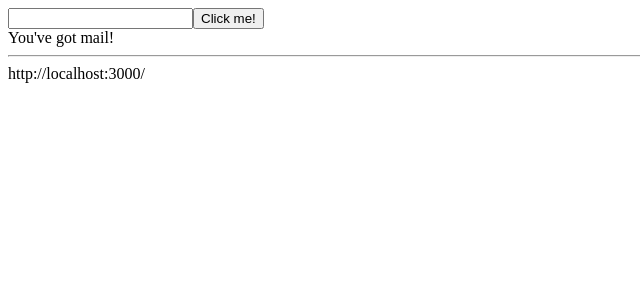
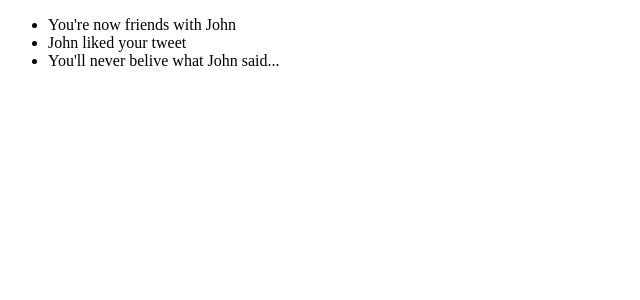
Before and after one commit to kidman90/egghead-angular-start, an Angular app: page / in a window 1280 px wide. Shown: the top 300 px of the page, without its empty margins (0-640 px from the left). Built offline with nearby package versions, Linux system fonts and the light colour scheme.

Commit message:
07 Loop Through Angular 2 Components with ngFor

```diff
--- a/angular-cli.json
+++ b/angular-cli.json
@@ -21,8 +21,8 @@
         "styles.css"
       ],
       "scripts": [],
+      "environmentSource": "environments/environment.ts",
       "environments": {
-        "source": "environments/environment.ts",
         "dev": "environments/environment.ts",
         "prod": "environments/environment.prod.ts"
       }
--- a/package.json
+++ b/package.json
@@ -26,10 +26,10 @@
     "zone.js": "^0.7.2"
   },
   "devDependencies": {
+    "@angular/cli": "^1.6.8",
     "@angular/compiler-cli": "^2.3.1",
     "@types/jasmine": "2.5.38",
     "@types/node": "^6.0.42",
-    "angular-cli": "1.0.0-beta.28.3",
     "codelyzer": "~2.0.0-beta.1",
     "jasmine-core": "2.5.2",
     "jasmine-spec-reporter": "2.5.0",
--- a/src/app/app.component.ts
+++ b/src/app/app.component.ts
@@ -4,21 +4,19 @@ import { Component, Inject } from '@angular/core';
   selector: 'app-root',
   template: `<div>
 
-  <app-simple-form></app-simple-form>
-
-  {{mail.message}}
-  <hr>
-  {{api}}
+<ul>
+  <li *ngFor="let message of mail.messages">
+    {{message}}
+  </li>
+</ul>
 
   </div>`
   // templateUrl: './app.component.html',
   // styleUrls: ['./app.component.css']
 })
 export class AppComponent {
-  title = `Let's get started!`;
 
   constructor(
-    @Inject('mail') private mail,
-    @Inject('api') private api
+    @Inject('mail') private mail
   ) { }
 }
--- a/src/app/mail.service.ts
+++ b/src/app/mail.service.ts
@@ -3,7 +3,11 @@ import { Injectable } from '@angular/core';
 @Injectable()
 export class MailService {
 
-  message = `You've got mail!`;
+  messages = [
+    `You're now friends with John`,
+    `John liked your tweet`,
+    `You'll never belive what John said...`
+  ];
 
   constructor() { }
 
```
Also changed, not shown: 1 other file (tests, documents, lock files or other folders).
